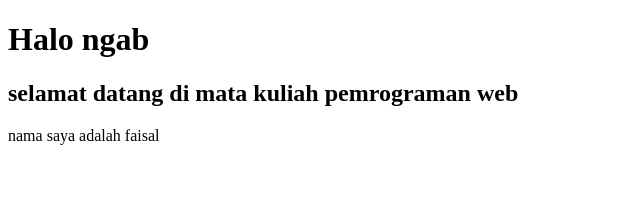
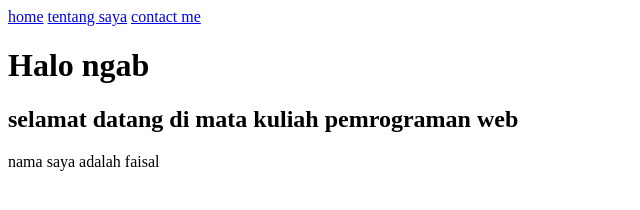
Before and after one commit to muhammadfaisalsam441-Runary/muhammadfaisalsam441-runary.github.io, a plain HTML site: page index.html in a window 1280 px wide. Shown: the whole page, without its empty margins (0-640 px from the left). Drawn offline with Linux system fonts and the light colour scheme.

Commit message:
tambah link

```diff
--- a/index.html
+++ b/index.html
@@ -6,8 +6,12 @@
     <title>Pemrograman Web</title>
 </head>
 <body>
+    <a href="index.html">home</a>
+    <a href="about.html">tentang saya</a>
+    <a href="contact.html">contact me</a>
     <h1>Halo ngab</h1>
     <h2>selamat datang di mata kuliah pemrograman web</h2>
     <p>nama saya adalah faisal</p>
+
 </body>
 </html>
```
Also changed, not shown: about.html (+3 -0 lines), contact.html (+3 -0 lines).
